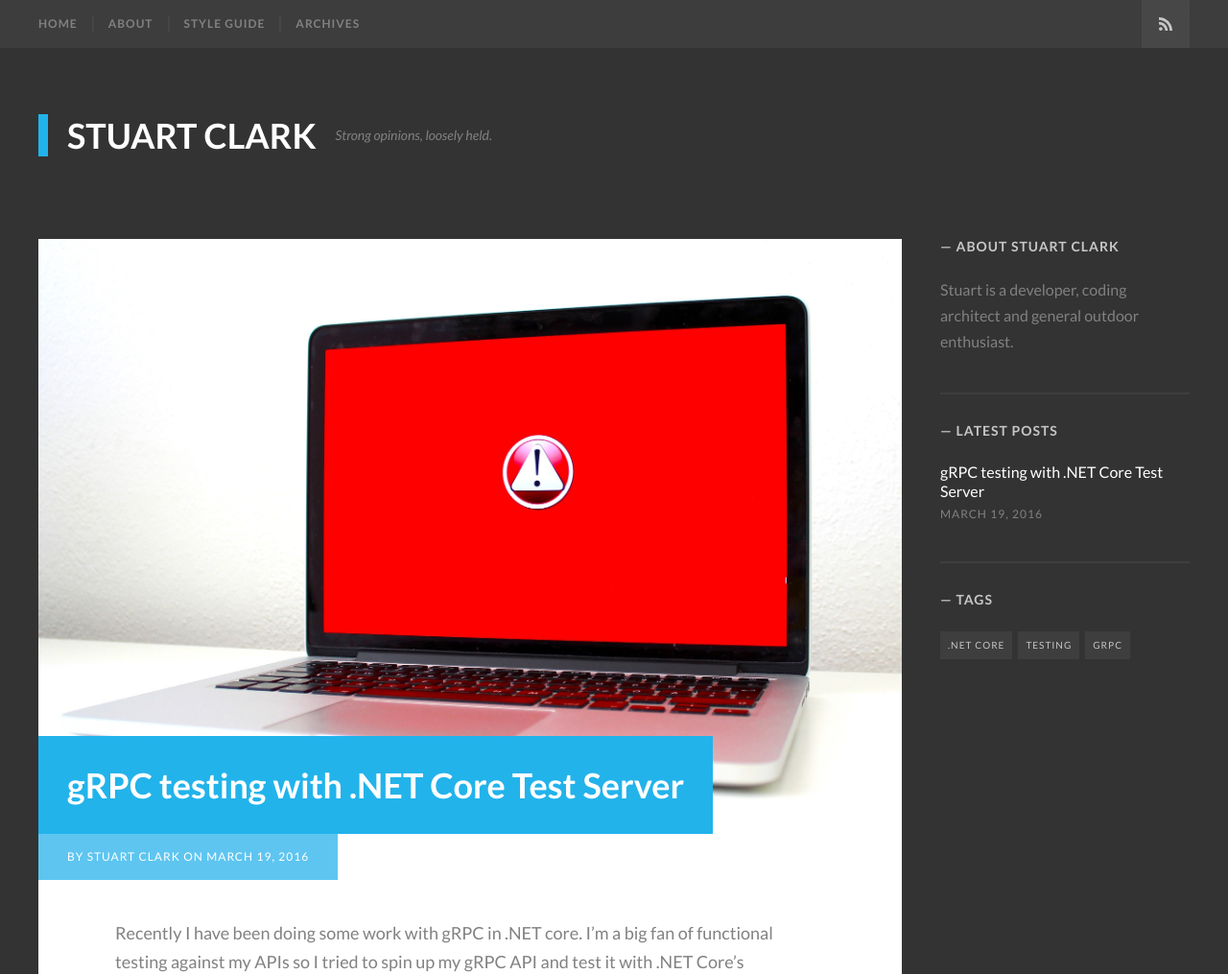
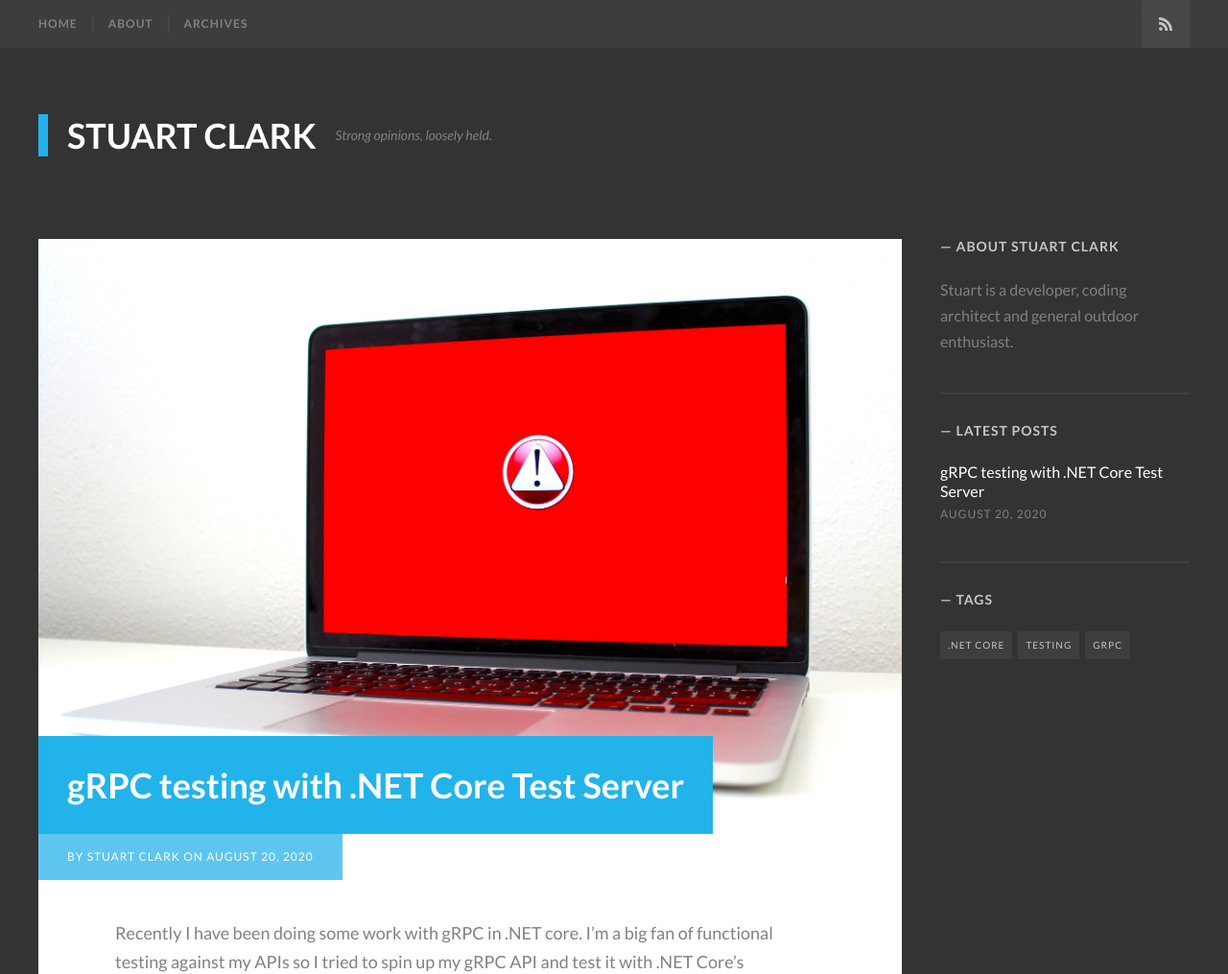
Before and after one commit to sjclark76/Blog, a Jekyll site: the page built from _posts/2020-08-20-grpc-api-testing-with-test-server.md, in a window 1280 px wide and 1400 px high. Shown: the top 1015 px of the window at 96% size. Built offline with Jekyll 4.4.1, drawn with Linux system fonts in a browser that asks for light colours; comment, search, counter and statistics services are not loaded.

Commit message:
remove style guide

```diff
--- a/_config.yml
+++ b/_config.yml
@@ -31,8 +31,6 @@ navigation:
     url: /
   - text: About
     url: /about/
-  - text: Style Guide
-    url: /style-guide/
   - text: Archives
     url: /tags/
 
--- a/_posts/2020-08-20-grpc-api-testing-with-test-server.md
+++ b/_posts/2020-08-20-grpc-api-testing-with-test-server.md
@@ -1,7 +1,7 @@
 ---
 layout: post
 title:  "gRPC testing with .NET Core Test Server"
-date:   2016-03-19
+date:   2020-08-20
 image: /images/posts/computer-error.jpg
 tags: [.NET Core, gRPC, Testing]
 ---
```
